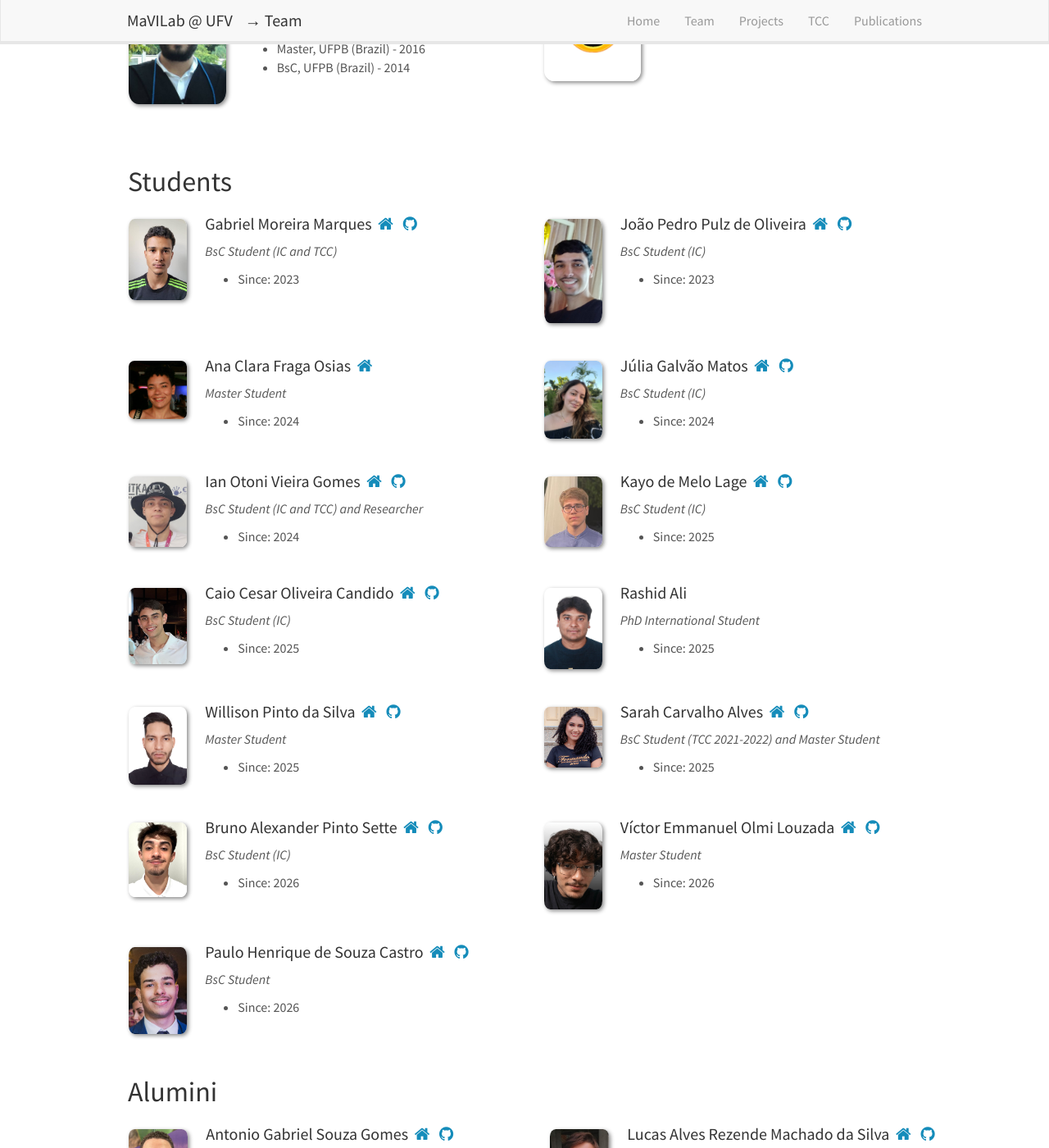
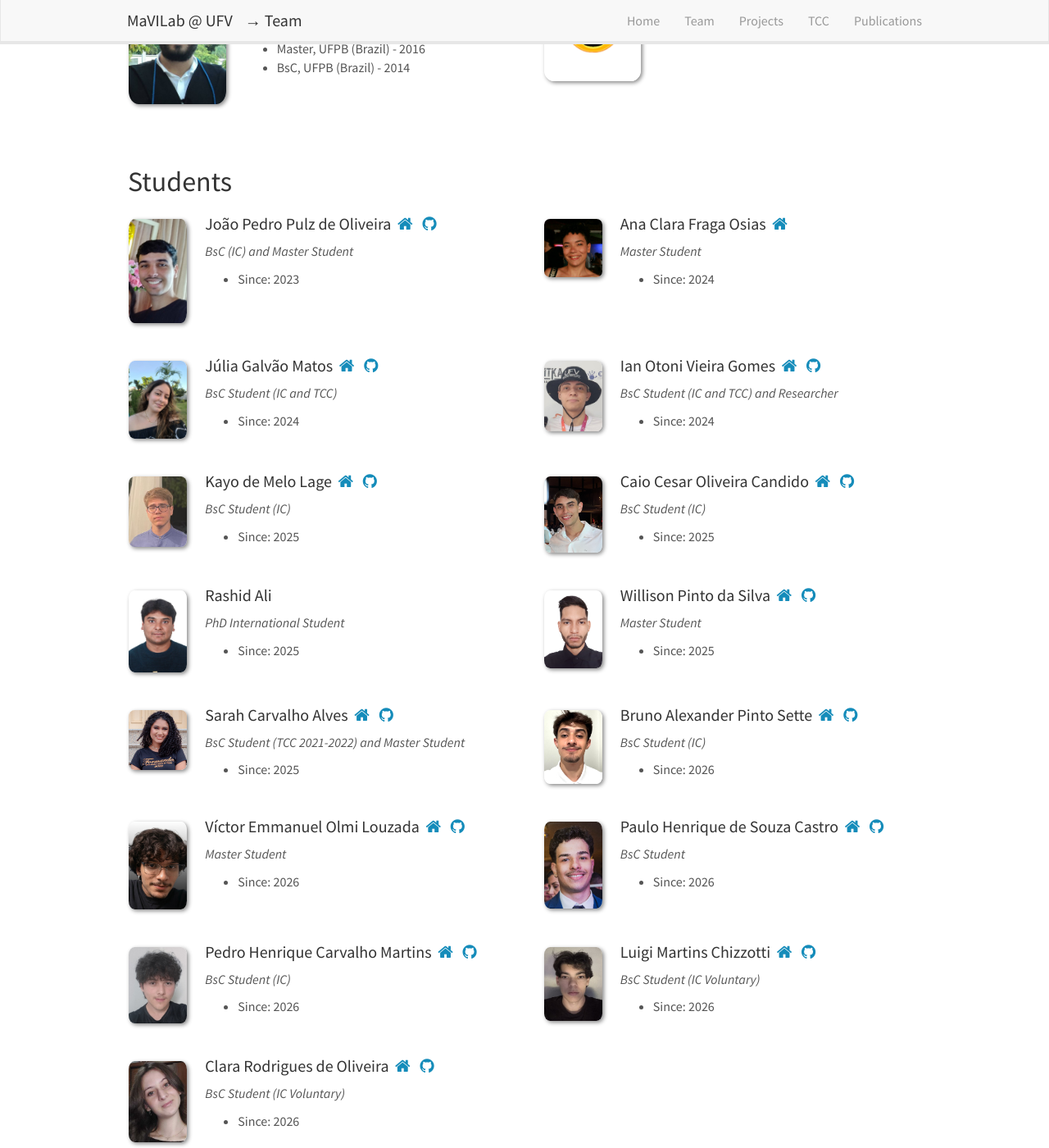
Before and after one commit to MaVILab-UFV/mavilab-ufv.github.io, a Jekyll site: the page built from _pages/team.md, in a window 1280 px wide and 1400 px high, scrolled down 532 px. Shown: the whole window at 82% size. Built offline with Jekyll 4.4.1, drawn with Linux system fonts in a browser that asks for light colours; nearby versions of some CDN libraries; some of the changed text lies outside the part shown.

Commit message:
Update students_list.yml

```diff
--- a/_data/students_list.yml
+++ b/_data/students_list.yml
@@ -1,20 +1,12 @@
 - type: Students
   list:
-  - name: Gabriel Moreira Marques
-    photo: gabriel-marques.jpeg
-    since: 2023
-    until:
-    homepage: https://www.linkedin.com/in/gabriel-moreira-82a72b1b3/
-    github: https://github.com/eugabrielm
-    level: BsC Student (IC and TCC)
-
   - name: João Pedro Pulz de Oliveira
     photo: joao-pulz.jpg
     since: 2023
     until:
     homepage: https://www.linkedin.com/in/jopzoli/
     github: https://github.com/johnpolsh
-    level: BsC Student (IC)
+    level: BsC (IC) and Master Student
 
   - name: Ana Clara Fraga Osias
     photo: ana-osias.png
@@ -30,7 +22,7 @@
     until:
     homepage: www.linkedin.com/in/júliag-matos
     github: https://github.com/jucalia
-    level: BsC Student (IC)
+    level: BsC Student (IC and TCC)
 
   - name: Ian Otoni Vieira Gomes
     photo: ian-otoni.jpeg
@@ -104,8 +96,40 @@
     github: https://github.com/Dev-PHSC
     level: BsC Student
 
+  - name: Pedro Henrique Carvalho Martins
+    photo: pedro-martins.jpeg
+    since: 2026
+    until:
+    homepage: http://www.linkedin.com/in/pedro-henrique-c-martins
+    github: https://github.com/pedromtns-dev
+    level: BsC Student (IC)
+
+  - name: Luigi Martins Chizzotti
+    photo: luigi-chizzotti.jpeg
+    since: 2026
+    until:
+    homepage: https://www.linkedin.com/in/luigi-chizzotti/
+    github: https://github.com/LuigiChizzotti
+    level: BsC Student (IC Voluntary)
+
+  - name: Clara Rodrigues de Oliveira
+    photo: clara-oliveira.jpeg
+    since: 2026
+    until:
+    homepage: https://www.linkedin.com/in/clara-oliveira-567a87347/
+    github: https://github.com/claraoliveira14
+    level: BsC Student (IC Voluntary)
+
 - type: Alumini
   list:
+  - name: Gabriel Moreira Marques
+    photo: gabriel-marques.jpeg
+    since: 2023
+    until:
+    homepage: https://www.linkedin.com/in/gabriel-moreira-82a72b1b3/
+    github: https://github.com/eugabrielm
+    level: BsC Student (IC and TCC)
+
   - name: Antonio Gabriel Souza Gomes
     photo: antonio-gomes.jpg
     since: 2024
```
